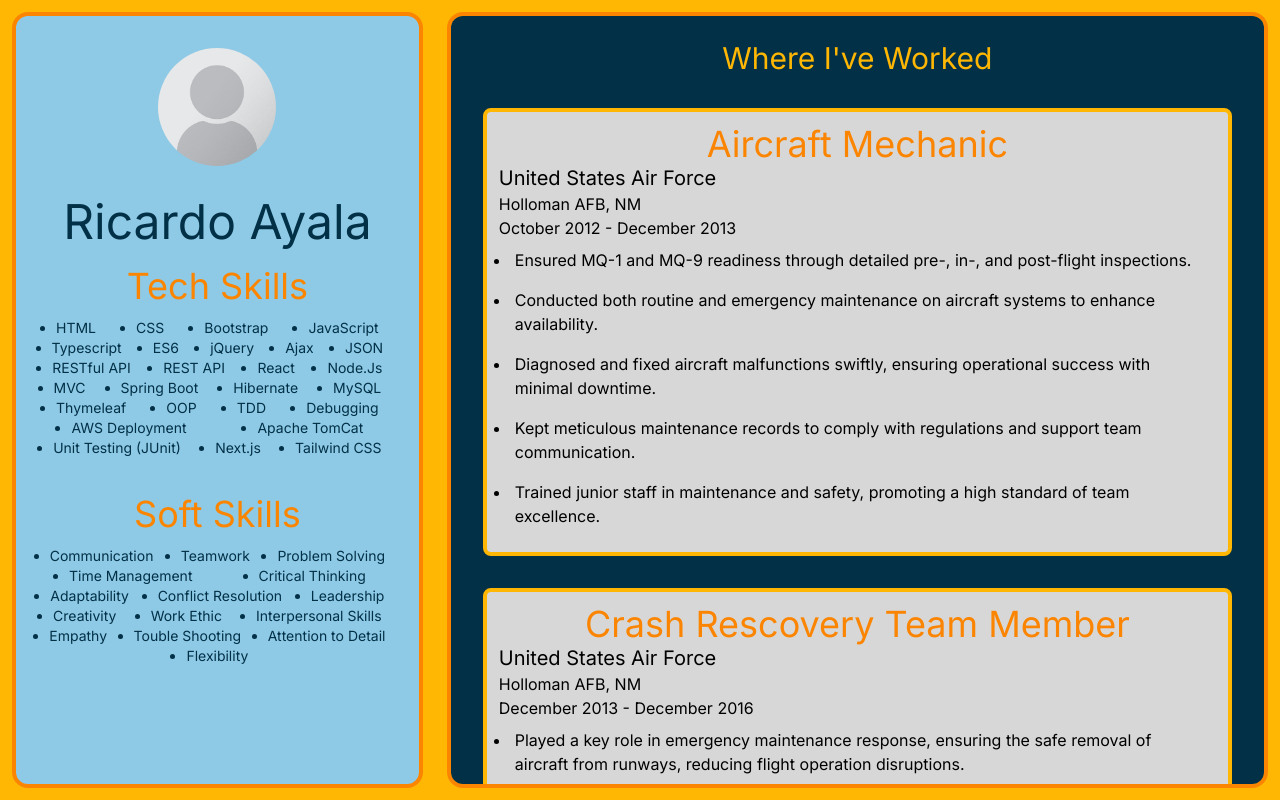
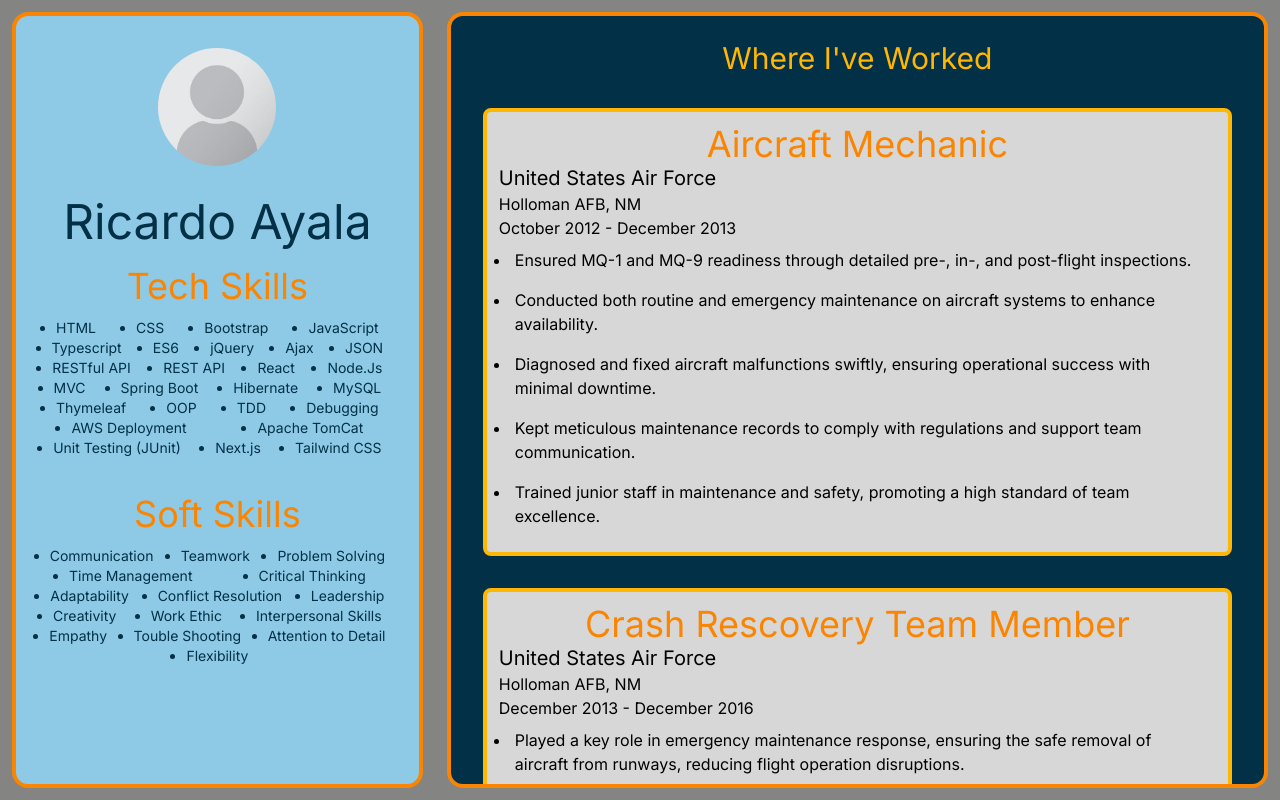
Before and after one commit to ricardoa23/cv-resume, a Next.js app: page / in a window 1280 px wide. Built offline with nearby package versions, Linux system fonts and the light colour scheme.

Commit message:
changed BG color

```diff
--- a/src/app/page.tsx
+++ b/src/app/page.tsx
@@ -3,7 +3,7 @@ import {HeroSection, SideBar, CvSection } from '@/components'
 
 export default function Home() {
   return (
-  <main className="flex bg-accent4 h-dvh w-dvw overflow-hidden">
+  <main className="flex bg-bsg h-dvh w-dvw overflow-hidden">
     {/* <HeroSection /> */}
     < SideBar />
     <CvSection />
--- a/src/components/footer/Footer.tsx
+++ b/src/components/footer/Footer.tsx
@@ -1,8 +1,15 @@
 import React from 'react'
+
+// TODO: create  contact section for the footer.
+//TODO: create a section
+
 
 const Footer = () => {
   return (
-    <div>Footer</div>
+    <section>
+      <div></div>
+      <div></div>
+    </section>
   )
 }
 
```
Also changed, not shown: 1 other file (tests, documents, lock files or other folders).
